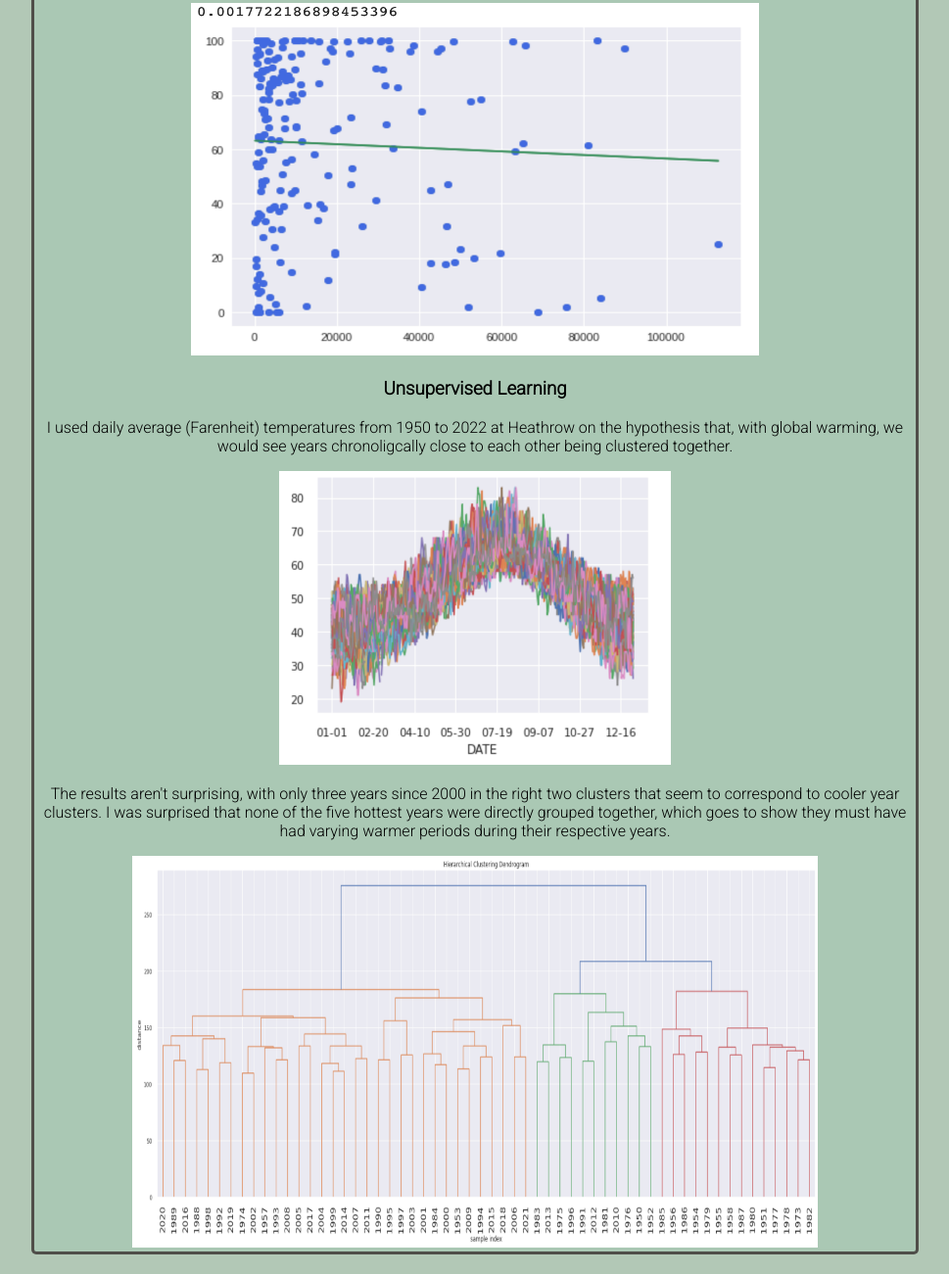
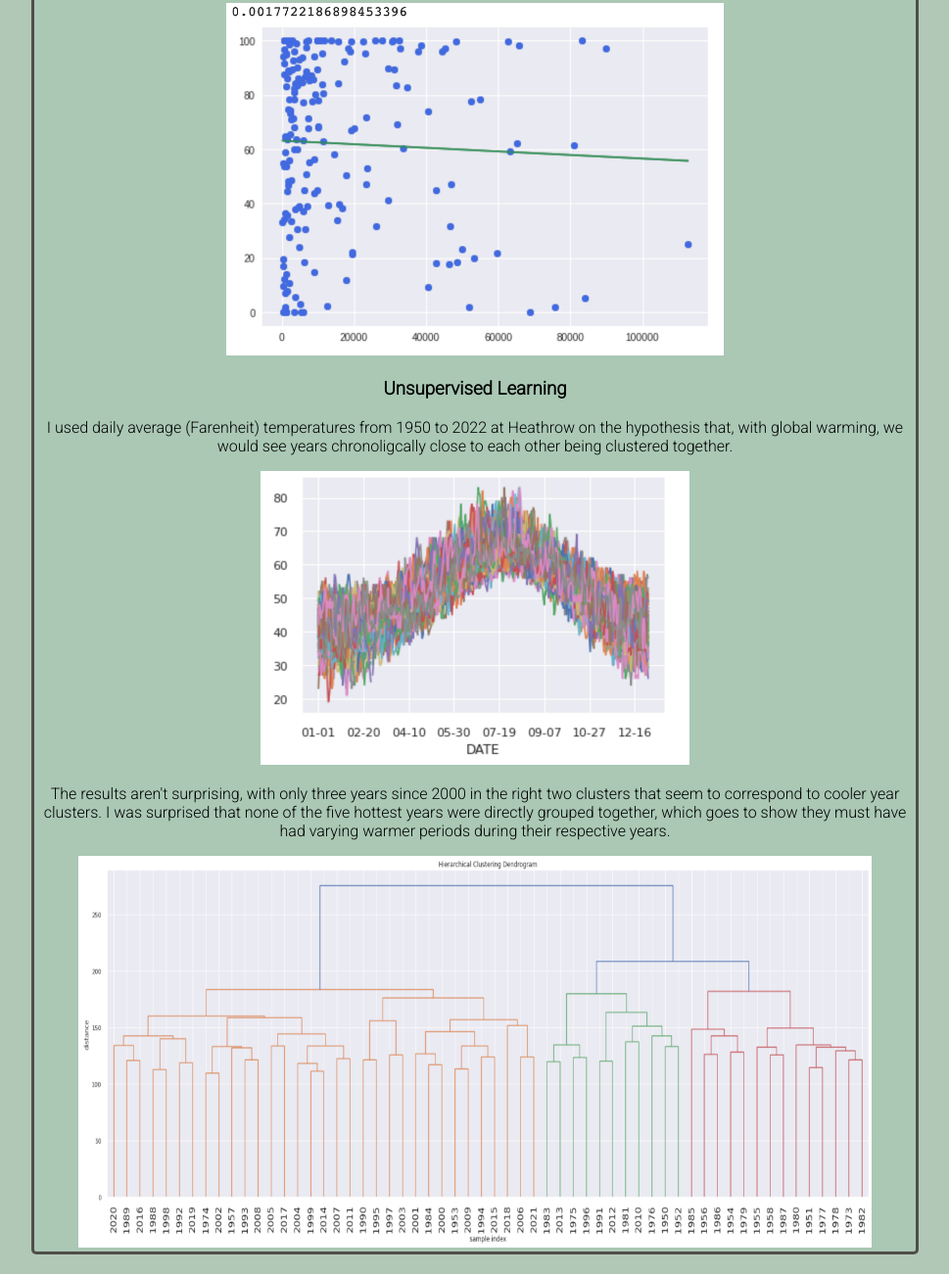
Before and after one commit to JamesOldham11/JamesOldham11, a plain HTML site: page portfolio.html in a window 1280 px wide. Shown: the part 1937-3238 px from the top of the page at 98% size, without its empty margins (155-1124 px from the left). Drawn offline with Linux system fonts and the light colour scheme; a script that the page names is missing.

Commit message:
Update portfolio.html

```diff
--- a/portfolio.html
+++ b/portfolio.html
@@ -149,17 +149,17 @@
             </p>
             <div class="chart" id="Chart23"></div>
             <p>Screenshot of Colab graph before restricting domain (Rsq=0.0018). I did this due to the skew from countries such as Qatar ("exceptional" access to fossil fuels, very high GDP)</p>
-            <img src ="Week10/ColabRegression.png" height="360" width="580">
+            <img src ="Week10/ColabRegression.png" height="360" style = "max-width: 90%;">
 
             <h3>Unsupervised Learning</h3>
             <p>
               I used daily average (Farenheit) temperatures from 1950 to 2022 at Heathrow on the hypothesis that, with global warming, we would see years chronoligcally close to each other being clustered together.
             </p>
-            <img src = "Week10/TimeSeries.png" height="300" width="400">
+            <img src = "Week10/TimeSeries.png" height="300" style = "max-width: 90%;">
             <p>
                 The results aren't surprising, with only three years since 2000 in the right two clusters that seem to correspond to cooler year clusters. I was surprised that none of the five hottest years were directly grouped together, which goes to show they must have had varying warmer periods during their respective years.
             </p>
-            <img src = "Week10/Dendogram.png" height="400" width="700">
+            <img src = "Week10/Dendogram.png" height="400" style = "max-width: 90%;">
 
         </div>
         </h3>
```
